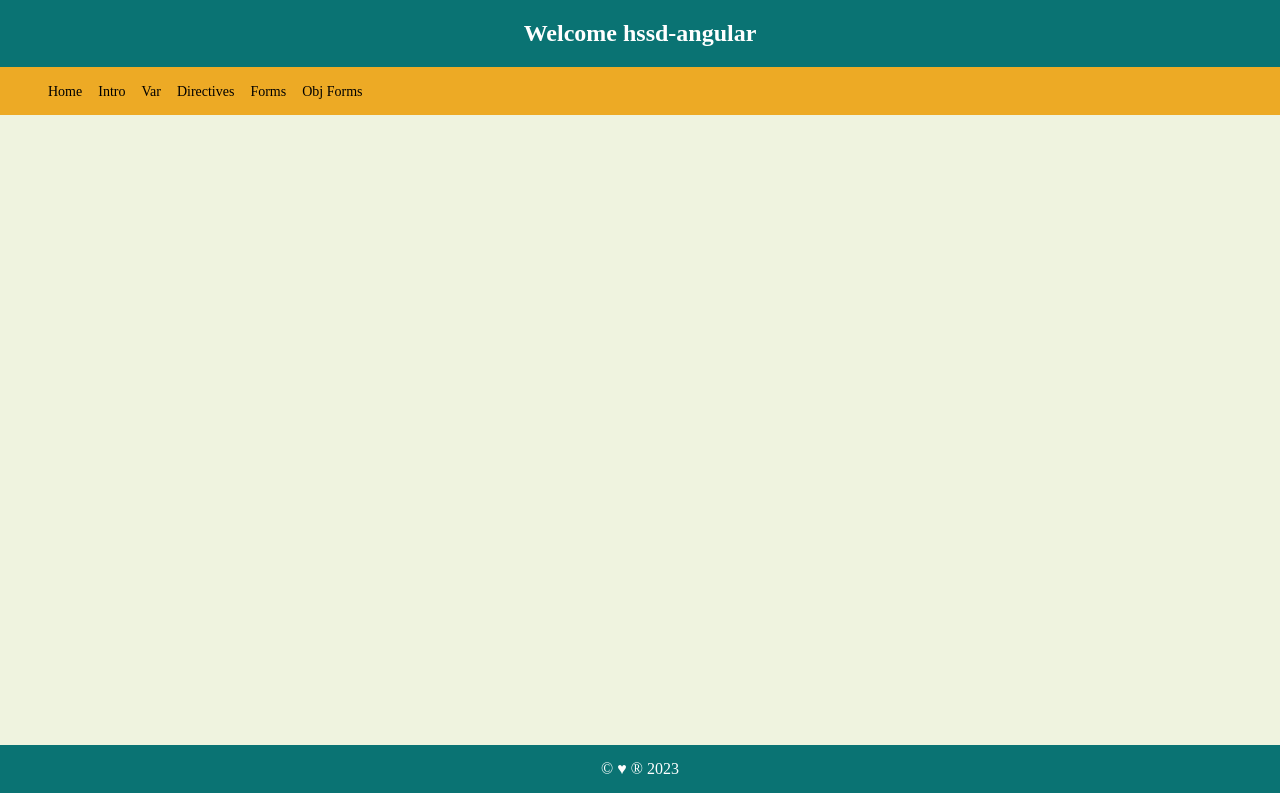
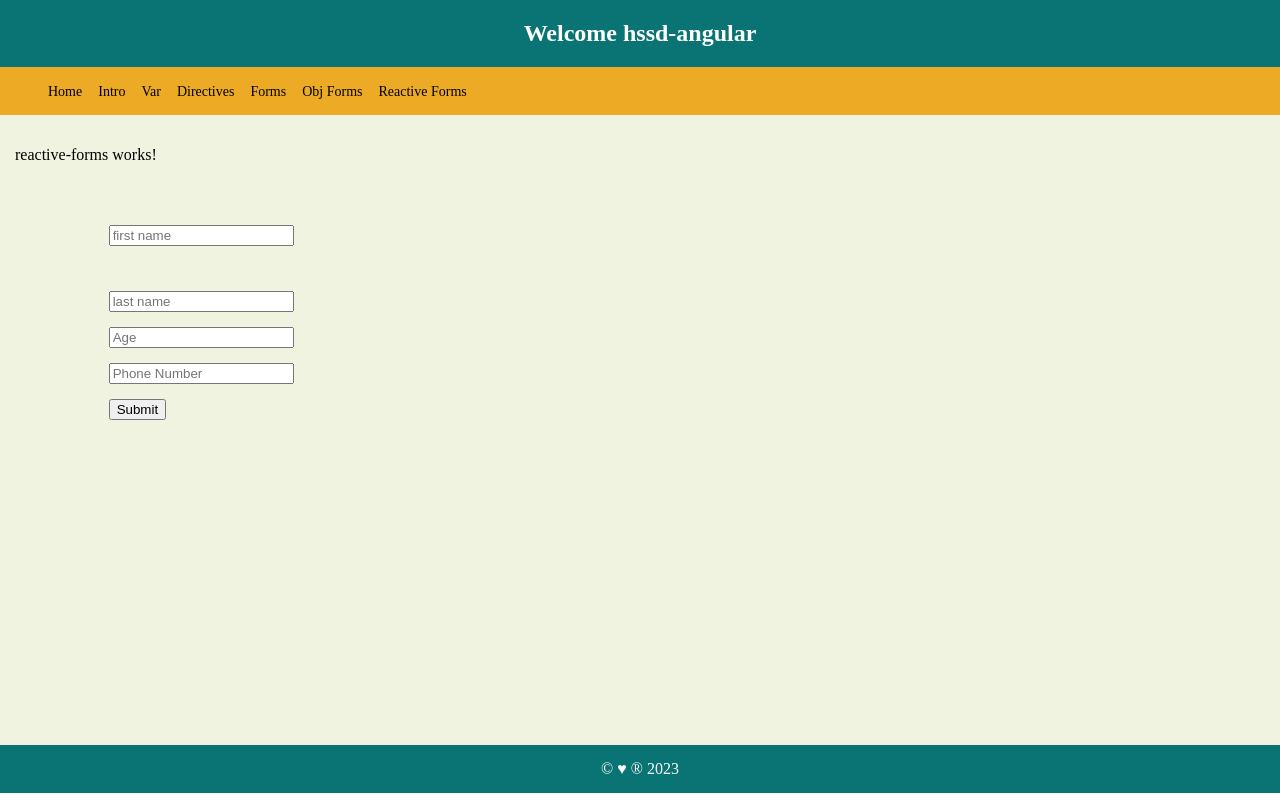
Before and after one commit to maheshp212/angular15, an Angular app in the folder hssd-angular/: page /reactive-forms in a window 1280 px wide. Before the commit this address led to /. Built offline with nearby package versions, Linux system fonts and the light colour scheme.

Commit message:
reactive forms

```diff
--- a/hssd-angular/src/app/app-routing.module.ts
+++ b/hssd-angular/src/app/app-routing.module.ts
@@ -5,6 +5,7 @@ import { FormsComponent } from './forms/forms.component';
 import { HomeComponent } from './home/home.component';
 import { IntroComponent } from './intro/intro.component';
 import { ObjFormsComponent } from './obj-forms/obj-forms.component';
+import { ReactiveFormsComponent } from './reactive-forms/reactive-forms.component';
 import { VarComponent } from './var/var.component';
 
 const routes: Routes = [
@@ -14,6 +15,7 @@ const routes: Routes = [
   {path:'directives', component:DirComponent},
   {path:'forms', component:FormsComponent},
   {path:'obj-forms', component:ObjFormsComponent},
+  {path:'reactive-forms', component:ReactiveFormsComponent},
 ];
 
 @NgModule({
--- a/hssd-angular/src/app/app.component.html
+++ b/hssd-angular/src/app/app.component.html
@@ -19,7 +19,12 @@
         </li>
         <li>
             <a [routerLink]="['forms']">Forms</a>
+        </li>
+        <li>
             <a [routerLink]="['obj-forms']">Obj Forms</a>
+        </li>
+        <li>
+            <a [routerLink]="['reactive-forms']">Reactive Forms</a>
         </li>
     </ul>
 </nav>
--- a/hssd-angular/src/app/forms/forms.component.ts
+++ b/hssd-angular/src/app/forms/forms.component.ts
@@ -1,4 +1,4 @@
-import { Component } from '@angular/core';
+import { Component, OnInit } from '@angular/core';
 
 @Component({
   selector: 'app-forms',
--- /dev/null
+++ b/hssd-angular/src/app/reactive-forms/reactive-forms.component.html
@@ -0,0 +1,19 @@
+<p>reactive-forms works!</p>
+
+<pre>
+
+        <form [formGroup]="regFormGroup" (submit)="regssssssssssssssssssssss()">
+            <input type="text" formControlName="fname" placeholder="first name">
+            <div class="error" *ngIf="fc['fname'].dirty && fc['fname'].hasError('required')"> this is required</div>
+            <div class="error" *ngIf="fc['fname'].dirty && fc['fname'].hasError('minlength')"> Please enter min 5 characters</div>
+            <div class="error" *ngIf="regFormGroup.controls['fname'].dirty && regFormGroup.controls['fname'].hasError('maxlength')"> Please enter max 10 characters</div>
+            <input type="text" formControlName="lname" placeholder="last name">
+
+            <input type="number" formControlName="age" placeholder="Age">
+
+            <input type="phone" formControlName="phone" placeholder="Phone Number">
+
+            <button>Submit</button>
+        </form>
+
+</pre>
--- /dev/null
+++ b/hssd-angular/src/app/reactive-forms/reactive-forms.component.scss
@@ -0,0 +1,3 @@
+.error{
+    color: red;
+}
--- /dev/null
+++ b/hssd-angular/src/app/reactive-forms/reactive-forms.component.ts
@@ -0,0 +1,40 @@
+import { Component, OnInit } from '@angular/core';
+import { FormBuilder, FormGroup, Validators } from '@angular/forms';
+
+@Component({
+  selector: 'app-reactive-forms',
+  templateUrl: './reactive-forms.component.html',
+  styleUrls: ['./reactive-forms.component.scss']
+})
+export class ReactiveFormsComponent implements OnInit {
+
+  constructor(private fb:FormBuilder){}
+  regFormGroup:FormGroup = this.fb.group({});
+
+  ngOnInit(): void {
+    this.regFormGroup = this.fb.group({
+      fname : [null, [Validators.required, Validators.minLength(5), Validators.maxLength(10)]],
+      lname : [null, [Validators.required]],
+      age: [null, [Validators.min(10), Validators.max(45)]],
+      phone: [null, [Validators.pattern(`[789][0-9]{9}`)]]
+    });
+  }
+
+  get fc(){
+    return this.regFormGroup.controls;
+  }
+
+
+  // this is a form submission method
+  // here we will collect the form field values
+  // and do the necessary business logic
+  regssssssssssssssssssssss(){
+    if(this.regFormGroup.valid){
+      // fname value
+      console.log(this.regFormGroup.controls['fname'].value)
+
+    } else {
+      alert('form is not valid');
+    }
+  }
+}
```
Also changed, not shown: hssd-angular/src/app/app.module.ts (+6 -3 lines), 1 other file (tests, documents, lock files or other folders).
